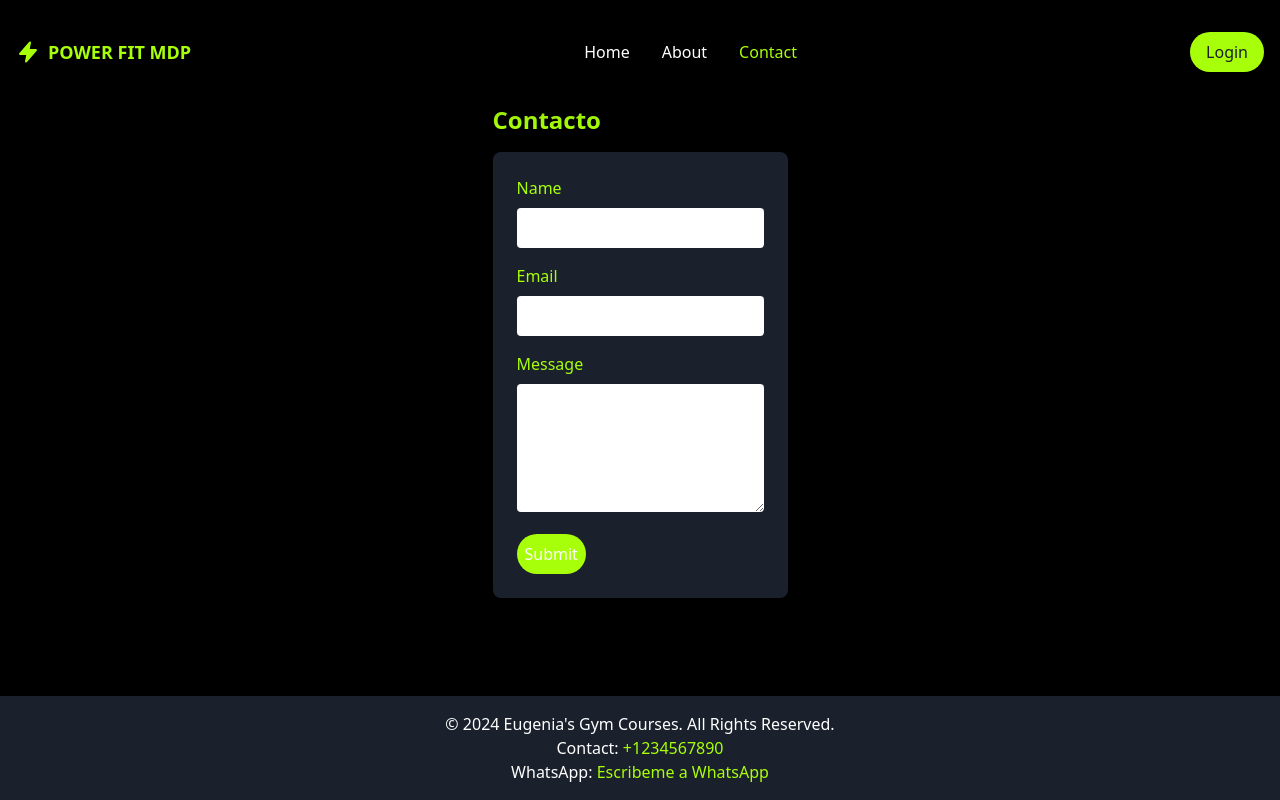
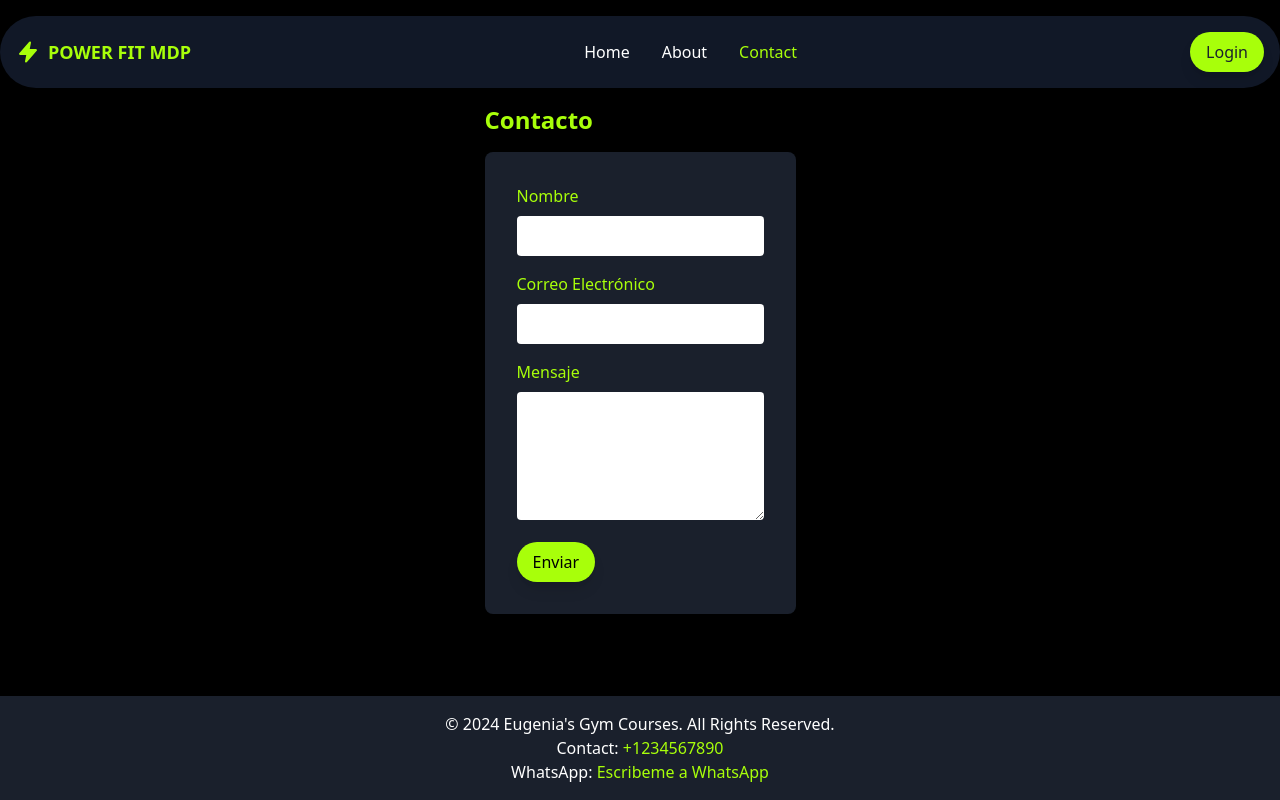
Before and after one commit to Lazaro995/euge-web, a React (Vite) app: page /contact in a window 1280 px wide. Built offline with nearby package versions, Linux system fonts and the light colour scheme.

Commit message:
colors theme

```diff
--- a/src/components/ContactForm.tsx
+++ b/src/components/ContactForm.tsx
@@ -1,20 +1,22 @@
-import React from "react";
-import { Formik, Field, ErrorMessage } from "formik";
-import * as Yup from "yup";
-import { motion } from "framer-motion";
+import React from 'react';
+import { Formik, Field, ErrorMessage } from 'formik';
+import * as Yup from 'yup';
+import { motion } from 'framer-motion';
 
 const ContactForm: React.FC = () => {
   return (
     <Formik
-            initialValues={{ name: "", email: "", message: "" }}
+      initialValues={{ name: '', email: '', message: '' }}
       validationSchema={Yup.object({
         name: Yup.string()
-                    .max(50, "Must be 50 characters or less")
-                    .required("Required"),
-                email: Yup.string().email("Invalid email address").required("Required"),
+          .max(50, 'Debe tener 50 caracteres o menos')
+          .required('Requerido'),
+        email: Yup.string()
+          .email('Dirección de correo inválida')
+          .required('Requerido'),
         message: Yup.string()
-                    .max(500, "Must be 500 characters or less")
-                    .required("Required"),
+          .max(500, 'Debe tener 500 caracteres o menos')
+          .required('Requerido')
       })}
       onSubmit={(values, { setSubmitting }) => {
         setTimeout(() => {
@@ -24,62 +26,29 @@ const ContactForm: React.FC = () => {
       }}
     >
       <motion.form
-                className="bg-secondary bg-opacity-75 p-6 rounded-lg shadow-lg w-full max-w-2xl mx-auto"
+        className="bg-secondary bg-opacity-75 p-8 rounded-lg shadow-lg w-full max-w-lg mx-auto"
         initial={{ opacity: 0, y: 100 }}
         whileInView={{ opacity: 1, y: 0 }}
         viewport={{ once: true }}
         transition={{ duration: 0.5 }}
       >
         <div className="mb-4">
-                    <label htmlFor="name" className="block text-highlight mb-2">
-                        Name
-                    </label>
-                    <Field
-                        name="name"
-                        type="text"
-                        className="w-full p-2 rounded bg-white text-secondary"
-                    />
-                    <ErrorMessage
-                        name="name"
-                        component="div"
-                        className="text-red-500 mt-1"
-                    />
+          <label htmlFor="name" className="block text-highlight mb-2">Nombre</label>
+          <Field name="name" type="text" className="w-full p-2 rounded bg-white text-secondary" />
+          <ErrorMessage name="name" component="div" className="text-red-500 mt-1" />
         </div>
         <div className="mb-4">
-                    <label htmlFor="email" className="block text-highlight mb-2">
-                        Email
-                    </label>
-                    <Field
-                        name="email"
-                        type="email"
-                        className="w-full p-2 rounded bg-white text-secondary"
-                    />
-                    <ErrorMessage
-                        name="email"
-                        component="div"
-                        className="text-red-500 mt-1"
-                    />
+          <label htmlFor="email" className="block text-highlight mb-2">Correo Electrónico</label>
+          <Field name="email" type="email" className="w-full p-2 rounded bg-white text-secondary" />
+          <ErrorMessage name="email" component="div" className="text-red-500 mt-1" />
         </div>
         <div className="mb-4">
-                    <label htmlFor="message" className="block text-highlight mb-2">
-                        Message
-                    </label>
-                    <Field
-                        name="message"
-                        as="textarea"
-                        className="w-full p-2 rounded bg-white text-secondary h-32"
-                    />
-                    <ErrorMessage
-                        name="message"
-                        component="div"
-                        className="text-red-500 mt-1"
-                    />
+          <label htmlFor="message" className="block text-highlight mb-2">Mensaje</label>
+          <Field name="message" as="textarea" className="w-full p-2 rounded bg-white text-secondary h-32" />
+          <ErrorMessage name="message" component="div" className="text-red-500 mt-1" />
         </div>
-                <button
-                    type="submit"
-                    className="bg-highlight text-white p-2 rounded-full hover:bg-green-600 transition duration-200"
-                >
-                    Submit
+        <button type="submit" className="bg-highlight text-primary px-4 py-2 rounded-full shadow-lg hover:bg-green-600 transition duration-200">
+          Enviar
         </button>
       </motion.form>
     </Formik>
--- a/src/components/Header.tsx
+++ b/src/components/Header.tsx
@@ -41,8 +41,10 @@ const Header: React.FC = () => {
 
     return (
         <motion.nav
-            className="bg-primary bg-opacity-nav-bg-opacity text-secondary p-4 fixed top-4 left-0 right-0 mx-auto max-w-screen-2xl z-10 rounded-full"
-            style={{ boxShadow: "rgba(0, 0, 0, 0.17) 0px -23px 25px 0px inset, rgba(0, 0, 0, 0.15) 0px -36px 30px 0px inset, rgba(0, 0, 0, 0.1) 0px -79px 40px 0px inset, rgba(0, 0, 0, 0.06) 0px 2px 1px, rgba(0, 0, 0, 0.09) 0px 4px 2px, rgba(0, 0, 0, 0.09) 0px 8px 4px, rgba(0, 0, 0, 0.09) 0px 16px 8px, rgba(0, 0, 0, 0.09) 0px 32px 16px" }}
+            className="bg-navBg text-navText p-4 fixed top-4 left-0 right-0 mx-auto max-w-screen-2xl z-10 rounded-full"
+            style={{
+                boxShadow: "var(--shadow-color1) 0px -23px 25px 0px inset, var(--shadow-color2) 0px -36px 30px 0px inset, var(--shadow-color3) 0px -79px 40px 0px inset, var(--shadow-color4) 0px 2px 1px, var(--shadow-color5) 0px 4px 2px, var(--shadow-color5) 0px 8px 4px, var(--shadow-color5) 0px 16px 8px, var(--shadow-color5) 0px 32px 16px"
+            }}
             variants={parentVariants}
             animate={hidden ? "hidden" : "visible"}
             transition={{
--- a/tailwind.config.js
+++ b/tailwind.config.js
@@ -15,9 +15,16 @@ export default {
         secondary: '#1a202c', // Gris oscuro
         text: '#a8ff0a', // Verde brillante
         highlight: '#a8ff0a', // Acento verde
+        navBg: '#111827', // Fondo del navbar
+        navText: '#d1d5db', // Texto del navbar
         buttonGradientStart: '#a8ff0a', // Gradiente de botón verde
         buttonGradientEnd: '#a8ff0a', // Gradiente de botón verde
         navBgOpacity: 'rgba(0, 0, 0, 0.95)', // Opacidad del fondo del navbar
+        shadowColor1: 'rgba(168, 255, 10, 0.17)', // Color de sombra 1
+        shadowColor2: 'rgba(168, 255, 10, 0.15)', // Color de sombra 2
+        shadowColor3: 'rgba(168, 255, 10, 0.1)',  // Color de sombra 3
+        shadowColor4: 'rgba(168, 255, 10, 0.06)', // Color de sombra 4
+        shadowColor5: 'rgba(168, 255, 10, 0.09)', // Color de sombra 5
       }
     },
   },
```
Lines whose indentation alone changed are shown as unchanged.
